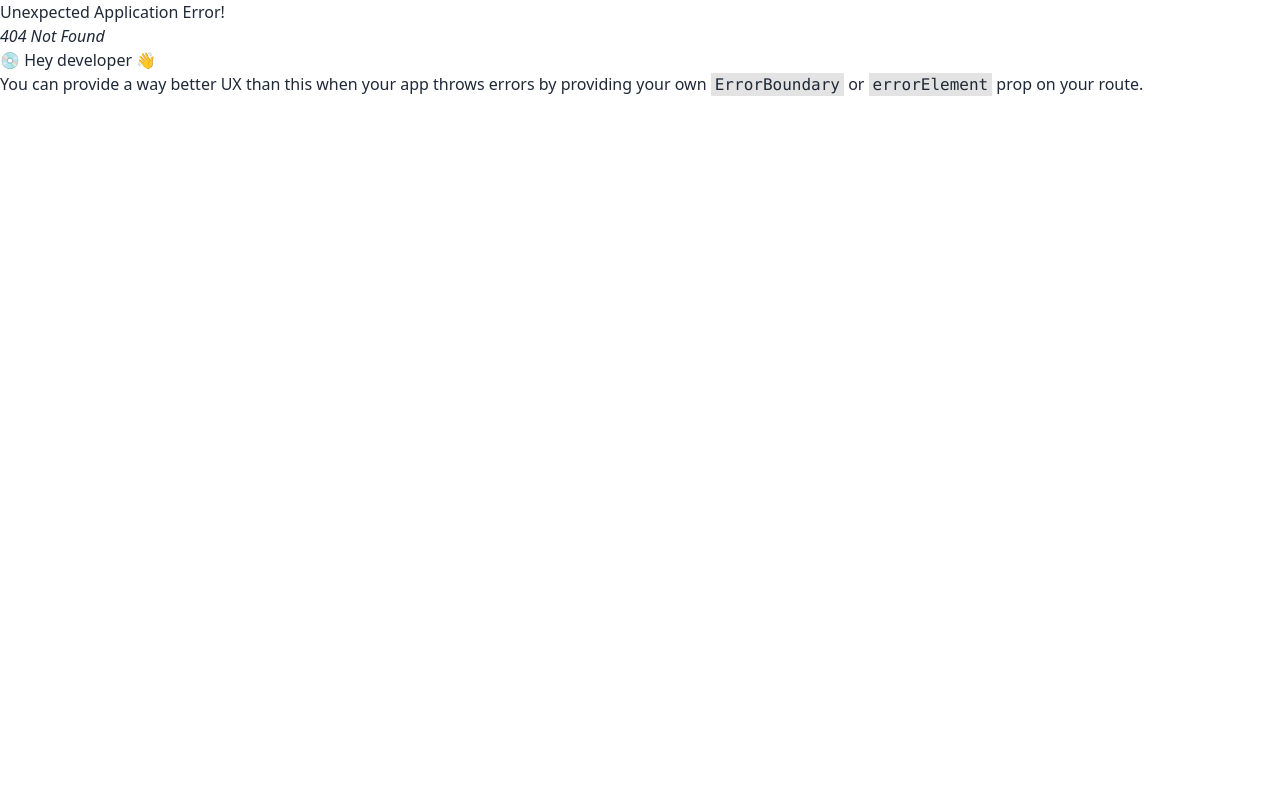
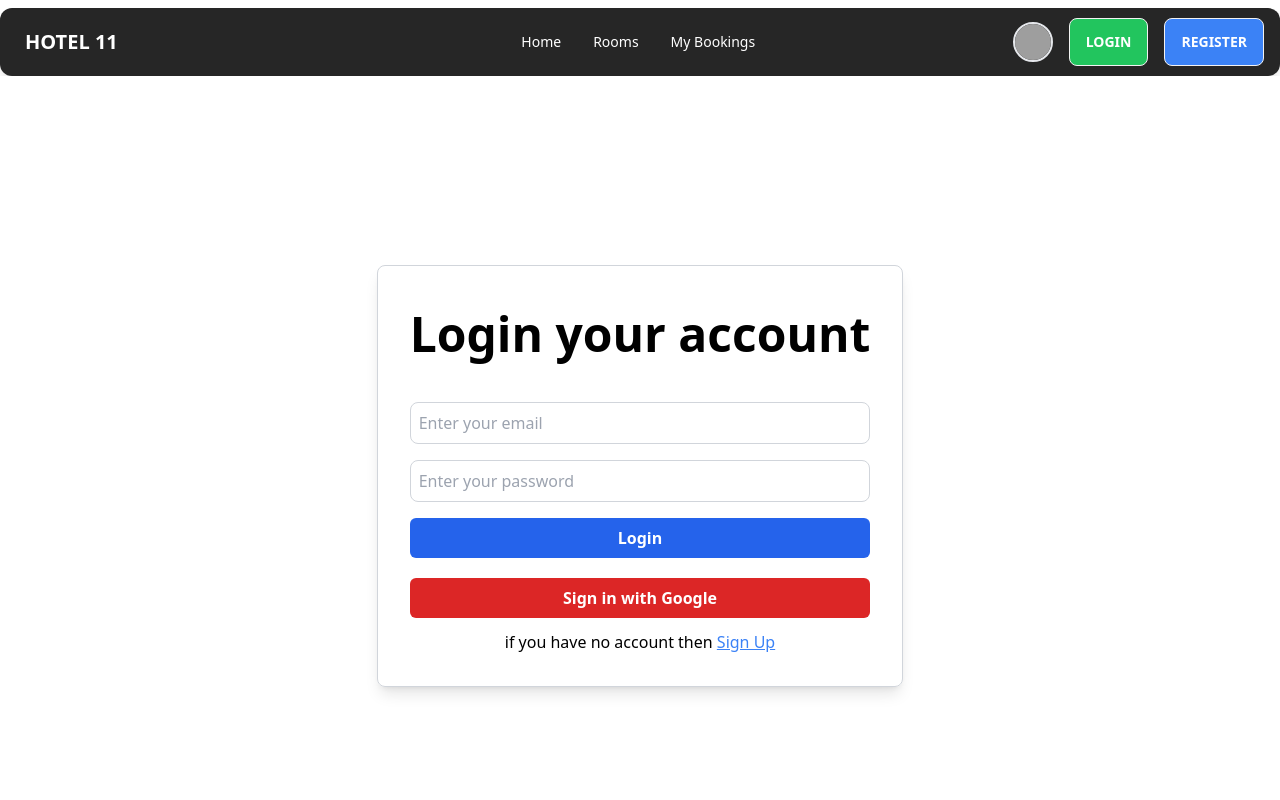
Before and after one commit to Polokshahi/A11, a React (Vite) app: page /login in a window 1280 px wide. Before the commit this address had no page. Shown: the top 800 px of the page. Built offline with nearby package versions, Linux system fonts and the light colour scheme; no server answers; grey boxes are pictures that could not be loaded.

Commit message:
signUp login done

```diff
--- a/src/AuthProvider/AuthProvider.jsx
+++ b/src/AuthProvider/AuthProvider.jsx
@@ -1,12 +1,69 @@
-import { Children, createContext } from "react";
+import { Children, createContext, useEffect, useState } from "react";
+import {createUserWithEmailAndPassword, GoogleAuthProvider, onAuthStateChanged, signInWithEmailAndPassword, signInWithPopup, signOut } from "firebase/auth";
+import { auth } from "../Firebase.init";
+
+
+
+
 
 export const AuthContext = createContext();
 
 
 
 const Provider = ({children}) => {
+  const [user, setUser]= useState(null);
+  const provider = new GoogleAuthProvider();
+
+
+  // user signUp
+
+  const signUp = (email, password) => {
+   return createUserWithEmailAndPassword(auth, email, password);
+
+  }
+
+
+  // signIn
+
+  const signIn = (email, password) =>{
+     return signInWithEmailAndPassword(auth, email, password);
+  }
+
+
+   // google signIn
+  const googleSignIn = () => {
+    return signInWithPopup(auth, provider)
+  }
+
+  // observer
+
+  useEffect(() =>{
+    const unsubscribe  =  onAuthStateChanged(auth, (currentUser) => {
+      setUser(currentUser);
+
+    })
+
+    return () =>{
+      unsubscribe();
+    }
+
+  },[]);
+
+
+
+
+  const logOut = () => {
+    return signOut(auth)
+
+  }
+
 
     const authInfo = {
+      signUp,
+      signIn,
+      user,
+      logOut,
+      googleSignIn
 
     }
     return (
--- a/src/Firebase.init.js
+++ b/src/Firebase.init.js
@@ -16,4 +16,4 @@ const firebaseConfig = {
 
 // Initialize Firebase
 const app = initializeApp(firebaseConfig);
-export const  auth = getAuth(app);
+export const auth = getAuth(app);
--- a/src/Page/Login.jsx
+++ b/src/Page/Login.jsx
@@ -1,10 +1,108 @@
+import { useContext } from "react";
+import { Link, useNavigate } from "react-router-dom";
+import { AuthContext } from "../AuthProvider/AuthProvider";
+
+
 const Login = () => {
 
-    return (
-      <div>
-<h1>this is login</h1>
+  const {signIn, googleSignIn} = useContext(AuthContext);
+
+  const navigate = useNavigate();
+
+  const handleLogin = e =>{
+    e.preventDefault();
+    const form = e.target;
+    const email = form.email.value;
+    const password = form.password.value;
+    console.log(email, password)
+
+    signIn(email, password)
+    .then(result => {
+      console.log(result.user);
+      navigate('/')
+
+      // You can redirect or show a success message here
+    }).catch(err => console.log(err.message));
+  }
+
+  const handleGoogleLogin = () => {
+    googleSignIn()
+    .then(result =>{
+      console.log(result.user);
+      navigate('/')
+    }).catch(err => console.log(err.message));
+
+
+  }
+
+
+
+
+  return (
+    <div className="min-h-screen flex items-center justify-center bg-white">
+
+      <div className="border border-gray-300 rounded-lg p-8 shadow-lg">
+        <h1 className="text-[48px] text-black font-bold">Login your account</h1>
+
+        <div className="">
+
+          <form onSubmit={handleLogin} className="flex flex-col gap-4 mt-8">
+
+            <input
+              autoComplete="off"
+              type="email"
+              name="email"
+              required
+              placeholder="Enter your email"
+              className="border border-gray-300 rounded-lg p-2 focus:outline-none focus:ring-2 focus:ring-blue-500"
+
+            />
+
+            <input
+              autoComplete="off"
+              type="password"
+              name="password"
+              required
+              placeholder="Enter your password"
+              className="border border-gray-300 rounded-lg p-2 focus:outline-none focus:ring-2 focus:ring-blue-500"
+
+            />
+
+
+            <button
+              type="submit"
+              className="bg-blue-600 hover:bg-blue-700 text-white font-semibold py-2 rounded-md transition duration-200"
+            >
+              Login
+            </button>
+
+
+
+
+          </form>
+
+          <div>
+
+            <button
+              onClick={(() => handleGoogleLogin())}
+              type="submit"
+              className="w-full mt-5 bg-red-600 hover:bg-red-700 text-white font-semibold py-2 rounded-md transition duration-200"
+            >
+              Sign in with Google
+            </button>
+
+          </div>
+
+
+
+          <p className="text-center mt-3 text-black">if you have no account then <Link to={'/register'} className="underline text-blue-500">Sign Up</Link></p>
+        </div>
+
       </div>
-    );
+
+
+    </div>
+  );
 };
 
 export default Login;
--- a/src/Page/Register.jsx
+++ b/src/Page/Register.jsx
@@ -1,14 +1,94 @@
+import { useContext } from "react";
+import { Link, useNavigate } from "react-router-dom";
+import { AuthContext } from "../AuthProvider/AuthProvider";
+import {  updateProfile } from "firebase/auth";
+
 const Register = () => {
+    const { signUp, logOut } = useContext(AuthContext);
+    const navigate = useNavigate();
 
+   const handleSubmit = async (e) => {
+    e.preventDefault();
+    const form = e.target;
+    const name = form.name.value;
+    const email = form.email.value;
+    const password = form.password.value;
+    const photo = form.photoURL.value;
 
+    try {
+        const result = await signUp(email, password);
+        const createdUser = result.user;
 
+        await updateProfile(createdUser, {
+            displayName: name,
+            photoURL: photo,
+        });
+
+        // Sign the user out immediately after registration
+
+        await logOut();
+
+        form.reset();
+        navigate('/login'); // Redirect to login page
+    } catch (err) {
+        console.error("Registration error:", err.message);
+    }
+};
 
     return (
-       <div>
+        <div className="min-h-screen flex items-center justify-center bg-white">
+            <div className="border border-gray-300 rounded-lg p-8 shadow-lg">
+                <h1 className="text-[48px] text-black font-bold">Create an Account</h1>
 
+                <form className="flex flex-col gap-4 mt-8" onSubmit={handleSubmit}>
+                    <input
+                        type="text"
+                        name="name"
+                        placeholder="Enter your name"
+                        autoComplete="off"
+                        className="border border-gray-300 rounded-lg p-2 focus:outline-none focus:ring-2 focus:ring-blue-500"
+                        required
+                    />
+                    <input
+                        type="text"
+                        name="photoURL"
+                        placeholder="Photo URL"
+                        autoComplete="off"
+                        className="border border-gray-300 rounded-lg p-2 focus:outline-none focus:ring-2 focus:ring-blue-500"
+                        required
+                    />
+                    <input
+                        type="email"
+                        name="email"
+                        placeholder="Enter your email"
+                        autoComplete="off"
+                        className="border border-gray-300 rounded-lg p-2 focus:outline-none focus:ring-2 focus:ring-blue-500"
+                        required
+                    />
+                    <input
+                        type="password"
+                        name="password"
+                        placeholder="Enter your password"
+                        autoComplete="off"
+                        className="border border-gray-300 rounded-lg p-2 focus:outline-none focus:ring-2 focus:ring-blue-500"
+                        required
+                    />
+                    <button
+                        type="submit"
+                        className="bg-blue-600 hover:bg-blue-700 text-white font-semibold py-2 rounded-md transition duration-200"
+                    >
+                        Register
+                    </button>
+                </form>
 
-       </div>
-
+                <p className="text-center mt-3 text-black">
+                    Already have an account?{" "}
+                    <Link to="/login" className="underline text-blue-500">
+                        Login
+                    </Link>
+                </p>
+            </div>
+        </div>
     );
 };
 
--- a/src/Page/Shared/NavBar.jsx
+++ b/src/Page/Shared/NavBar.jsx
@@ -1,32 +1,24 @@
-import { useContext, useEffect, useState } from "react";
+import { useContext } from "react";
+import { NavLink, Link, useNavigate } from "react-router-dom";
 import { AuthContext } from "../../AuthProvider/AuthProvider";
-import { Link, NavLink, useNavigate } from "react-router-dom";
 
 const NavBar = () => {
   const { user, logOut } = useContext(AuthContext);
-  const [isLoggedOut, setIsLoggedOut] = useState(false);
+  console.log(user);
+
+
+  const email = user?.email;
+  const photoURL = user?.photoURL;
+  const displayName = user?.displayName;
   const navigate = useNavigate();
 
-  const links = (
-    <>
-      <li><NavLink to="/" className="text-white hover:text-gray-300">Home</NavLink></li>
-      <li><NavLink to="/rooms" className="text-white hover:text-gray-300">Rooms</NavLink></li>
-      <li><NavLink to="/bookings" className="text-white hover:text-gray-300">My Bookings</NavLink></li>
-    </>
-  );
+  const alreadyUser = user?.email;
 
-  const handleLogout = async () => {
-    await logOut();
-    setIsLoggedOut(true);
-    navigate('/login');
+  const handleLogout = () => {
+    logOut().then(() => {
+      navigate("/login");
+    });
   };
-
-  useEffect(() => {
-    if (user) {
-      setIsLoggedOut(false);
-    }
-  }, [user]);
-
 
   return (
     <div className="navbar bg-[#262626] text-white shadow-lg rounded-xl mt-2">
@@ -50,42 +42,70 @@ const NavBar = () => {
           </label>
           <ul
             tabIndex={0}
-            className="menu z-30 menu-sm dropdown-content bg-[#262626] rounded-box  mt-3 w-52 p-2 shadow"
+            className="menu menu-sm dropdown-content bg-[#262626] rounded-box mt-3 w-52 p-2 shadow"
           >
-            {links}
+            <li><NavLink to="/" className="text-white hover:text-gray-300">Home</NavLink></li>
+            <li><NavLink to="/rooms" className="text-white hover:text-gray-300">Rooms</NavLink></li>
+            <li><NavLink to="/bookings" className="text-white hover:text-gray-300">My Bookings</NavLink></li>
           </ul>
         </div>
-        <Link to={'/'} className="btn btn-ghost text-xl font-extrabold text-white">Hotel 11</Link>
+        <Link to="/" className="btn btn-ghost text-xl font-extrabold text-white">
+          Hotel 11
+        </Link>
       </div>
+
       <div className="navbar-center hidden lg:flex">
-        <ul className="menu menu-horizontal px-1">{links}</ul>
+        <ul className="menu menu-horizontal px-1">
+          <li><NavLink to="/" className="text-white hover:text-gray-300">Home</NavLink></li>
+          <li><NavLink to="/rooms" className="text-white hover:text-gray-300">Rooms</NavLink></li>
+          <li><NavLink to="/bookings" className="text-white hover:text-gray-300">My Bookings</NavLink></li>
+        </ul>
       </div>
-      <div className="navbar-end px-2 gap-6">
-        {user && user.email ? (
-          <div className="w-11 rounded-full overflow-hidden">
-            <img alt="User Avatar" src={user?.photoURL} />
+
+      <div className="navbar-end px-2 gap-4">
+
+        {/* user image set */}
+
+
+
+
+      <div className=" border-2 rounded-full w-[40px] h-[40px]">
+            <img
+              src={photoURL || "https://i.ibb.co/2kRj5R0/default-avatar.png"}
+              alt={displayName || "User"}
+              className="w-full h-full object-cover rounded-full"
+            />
           </div>
-        ) : (
-          ''
-        )}
-        {user && user.email ? (
+
+
+
+
+
+
+
+
+        {alreadyUser ? (
+          <>
             <button
               onClick={handleLogout}
-            className="btn bg-red-500 hover:bg-red-600 text-white"
+              className="btn bg-green-500 hover:bg-green-600 text-white"
             >
               LogOut
             </button>
+          </>
         ) : (
-          !isLoggedOut && (
           <>
+            <NavLink to="/login">
               <button className="btn bg-green-500 hover:bg-green-600 text-white">
-                <NavLink to="/login">Login</NavLink>
+                Login
               </button>
+            </NavLink>
+            <NavLink to="/register">
               <button className="btn bg-blue-500 hover:bg-blue-600 text-white">
-                <NavLink to="/register">Register</NavLink>
+                Register
               </button>
+            </NavLink>
           </>
-          )
         )}
       </div>
     </div>
```
Also changed, not shown: src/Routers/router.jsx (+21 -18 lines). Lines whose indentation alone changed are shown as unchanged.
